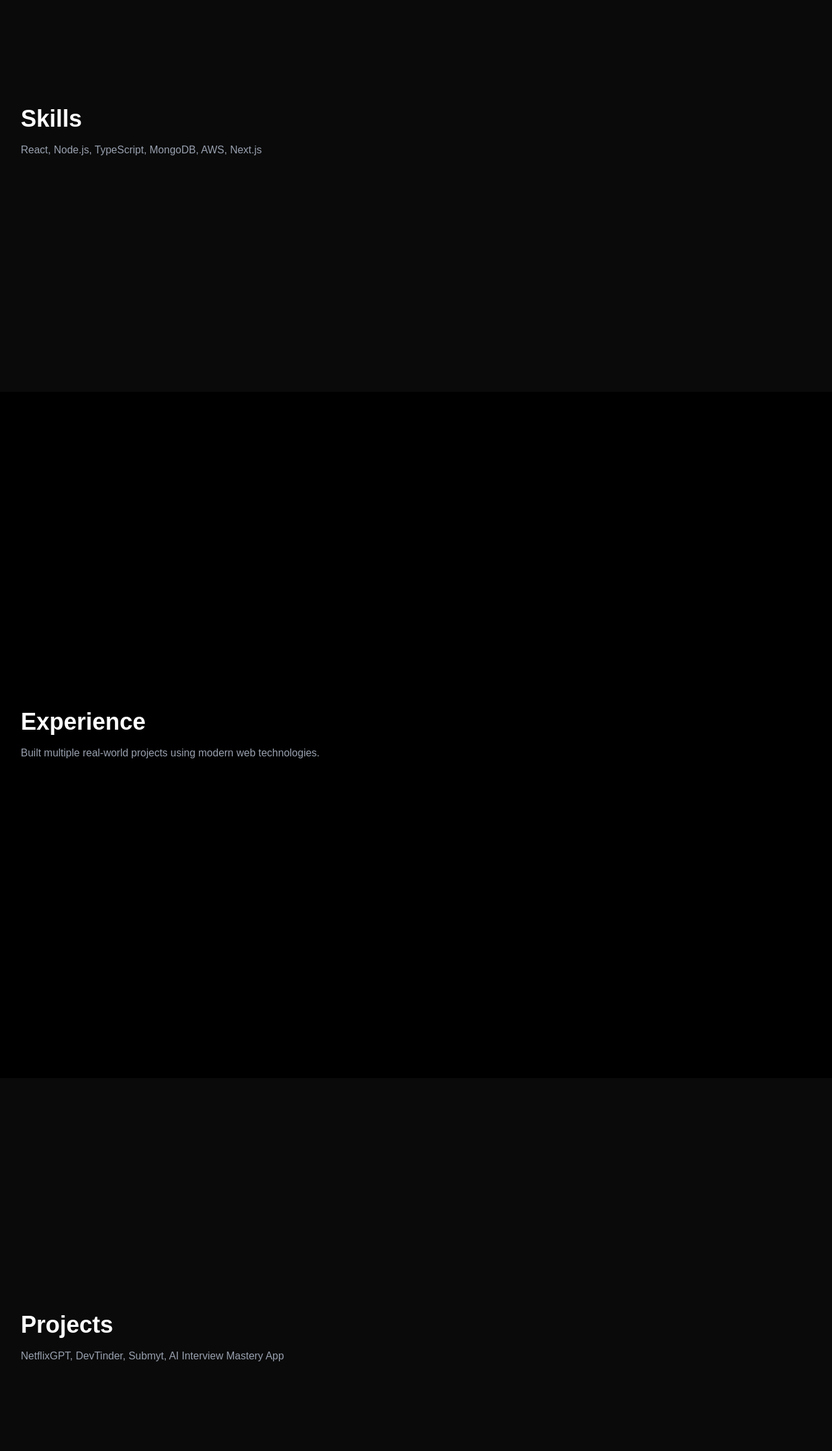
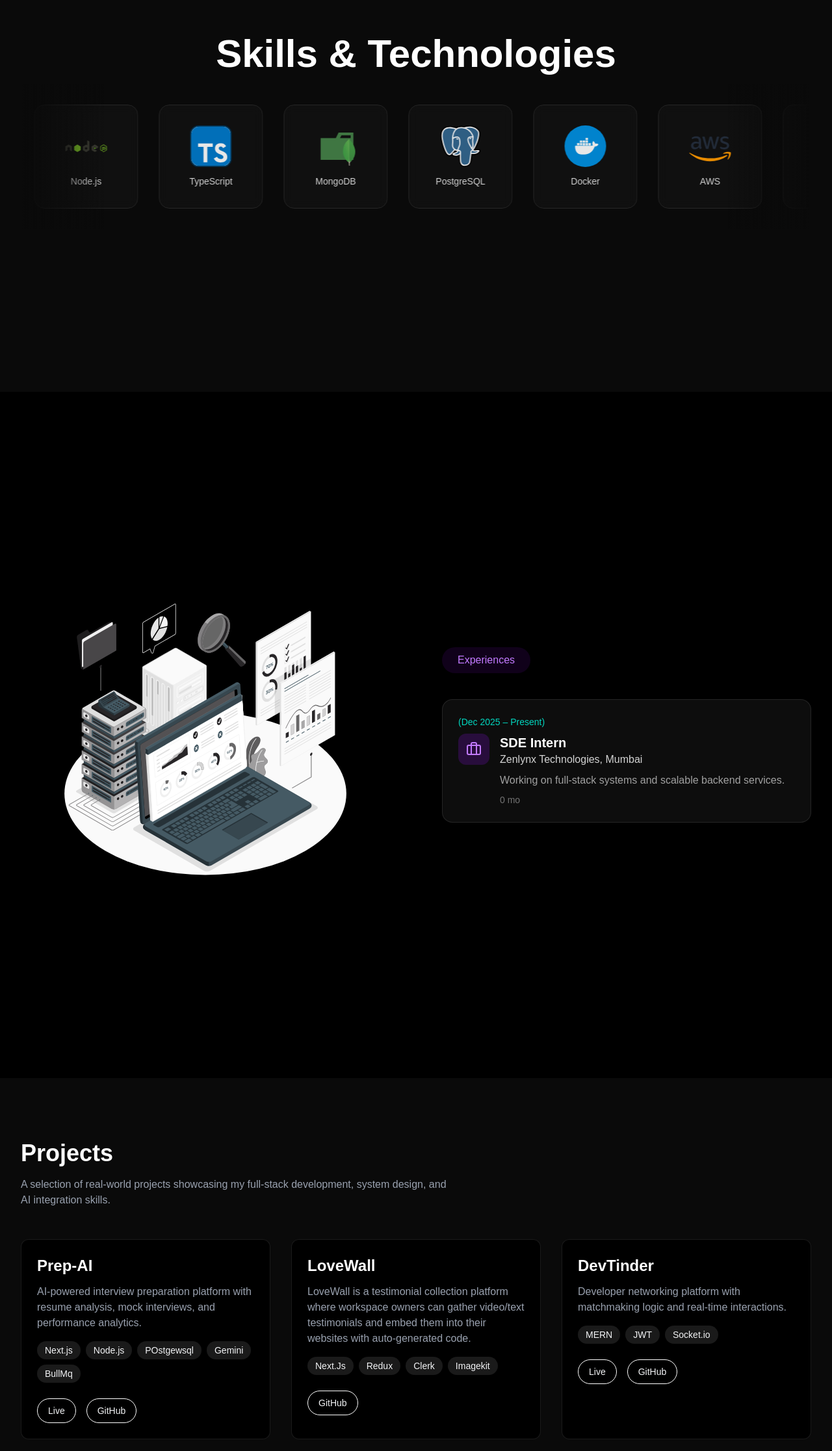
Before and after one commit to patiladitya77/portfolio-aditya, a Next.js app: page / in a window 1280 px wide. Shown: the part 2133-4366 px from the top of the page at 65% size. Built offline with nearby package versions, Linux system fonts and the light colour scheme.

Commit message:
refactor UI

```diff
--- a/package.json
+++ b/package.json
@@ -9,7 +9,8 @@
     "lint": "eslint"
   },
   "dependencies": {
-    "framer-motion": "^12.23.24",
+    "framer-motion": "^12.23.26",
+    "lucide-react": "^0.562.0",
     "next": "15.5.6",
     "react": "19.1.0",
     "react-dom": "19.1.0",
--- a/src/app/components/Navbar.tsx
+++ b/src/app/components/Navbar.tsx
@@ -2,7 +2,7 @@
 
 import Link from "next/link";
 
-export default function Navbar() {
+const Navbar = () => {
   const navItems = [
     { label: "About", href: "#about" },
     { label: "Skills", href: "#skills" },
@@ -34,4 +34,6 @@ export default function Navbar() {
       </div>
     </nav>
   );
-}
+};
+
+export default Navbar;
--- a/src/app/page.tsx
+++ b/src/app/page.tsx
@@ -1,5 +1,10 @@
+import ContactSection from "./components/ContactSection";
+import EducationSection from "./components/EducationSection";
+import ExperienceSection from "./components/ExperienceSection";
 import Hero from "./components/Hero";
 import Navbar from "./components/Navbar";
+import ProjectCard from "./components/ProjectCard";
+import SkillsSection from "./components/SkillsSection";
 
 export default function Home() {
   return (
@@ -19,53 +24,52 @@ export default function Home() {
           </p>
         </section>
 
-        <section
-          id="skills"
-          className="min-h-screen flex flex-col justify-center px-8 bg-neutral-950"
-        >
-          <h2 className="text-4xl font-bold mb-4 text-white">Skills</h2>
-          <p className="text-gray-400">
-            React, Node.js, TypeScript, MongoDB, AWS, Next.js
-          </p>
-        </section>
+        <SkillsSection />
 
-        <section
-          id="experience"
-          className="min-h-screen flex flex-col justify-center px-8"
-        >
-          <h2 className="text-4xl font-bold mb-4 text-white">Experience</h2>
-          <p className="text-gray-400">
-            Built multiple real-world projects using modern web technologies.
-          </p>
-        </section>
+        <ExperienceSection />
 
         <section
           id="projects"
-          className="min-h-screen flex flex-col justify-center px-8 bg-neutral-950"
+          className="min-h-screen px-8 bg-neutral-950 py-24"
         >
-          <h2 className="text-4xl font-bold mb-4 text-white">Projects</h2>
-          <p className="text-gray-400">
-            NetflixGPT, DevTinder, Submyt, AI Interview Mastery App
-          </p>
+          <div className="max-w-7xl mx-auto">
+            <h2 className="text-4xl font-bold mb-4 text-white">Projects</h2>
+
+            <p className="text-gray-400 mb-12 max-w-2xl">
+              A selection of real-world projects showcasing my full-stack
+              development, system design, and AI integration skills.
+            </p>
+
+            <div className="grid gap-8 sm:grid-cols-2 lg:grid-cols-3">
+              <ProjectCard
+                title="Prep-AI"
+                description="AI-powered interview preparation platform with resume analysis, mock interviews, and performance analytics."
+                tech={["Next.js", "Node.js", "POstgewsql", "Gemini", "BullMq"]}
+                live="https://prep-ai-seven-rho.vercel.app/"
+                github="https://github.com/patiladitya77/Prep-AI"
+              />
+
+              <ProjectCard
+                title="LoveWall"
+                description="LoveWall is a testimonial collection platform where workspace owners can gather video/text testimonials and embed them into their websites with auto-generated code."
+                tech={["Next.Js", "Redux", "Clerk", "Imagekit"]}
+                github="https://github.com/patiladitya77/lovewall-web"
+              />
+
+              <ProjectCard
+                title="DevTinder"
+                description="Developer networking platform with matchmaking logic and real-time interactions."
+                tech={["MERN", "JWT", "Socket.io"]}
+                github="https://github.com/patiladitya77/Dev-Tinder-FE"
+                live="https://dev-tinder-fe.onrender.com/login"
+              />
+            </div>
+          </div>
         </section>
 
-        <section
-          id="education"
-          className="min-h-screen flex flex-col justify-center px-8"
-        >
-          <h2 className="text-4xl font-bold mb-4 text-white">Education</h2>
-          <p className="text-gray-400">
-            B.E. in Information Technology — Mumbai University
-          </p>
-        </section>
+        <EducationSection />
 
-        <section
-          id="contact"
-          className="min-h-screen flex flex-col justify-center px-8 bg-neutral-950"
-        >
-          <h2 className="text-4xl font-bold mb-4 text-white">Contact</h2>
-          <p className="text-gray-400">aditya@example.com</p>
-        </section>
+        <ContactSection />
       </main>
     </>
   );
--- /dev/null
+++ b/tailwind.config.ts
@@ -0,0 +1,25 @@
+import type { Config } from "tailwindcss";
+
+const config: Config = {
+  content: [
+    "./app/**/*.{js,ts,jsx,tsx,mdx}",
+    "./pages/**/*.{js,ts,jsx,tsx,mdx}",
+    "./components/**/*.{js,ts,jsx,tsx,mdx}",
+  ],
+  theme: {
+    extend: {
+      keyframes: {
+        marquee: {
+          "0%": { transform: "translateX(0%)" },
+          "100%": { transform: "translateX(-50%)" },
+        },
+      },
+      animation: {
+        marquee: "marquee 25s linear infinite",
+      },
+    },
+  },
+  plugins: [],
+};
+
+export default config;
```
Also changed, not shown: public/computer.svg (added), 1 other file (tests, documents, lock files or other folders).
